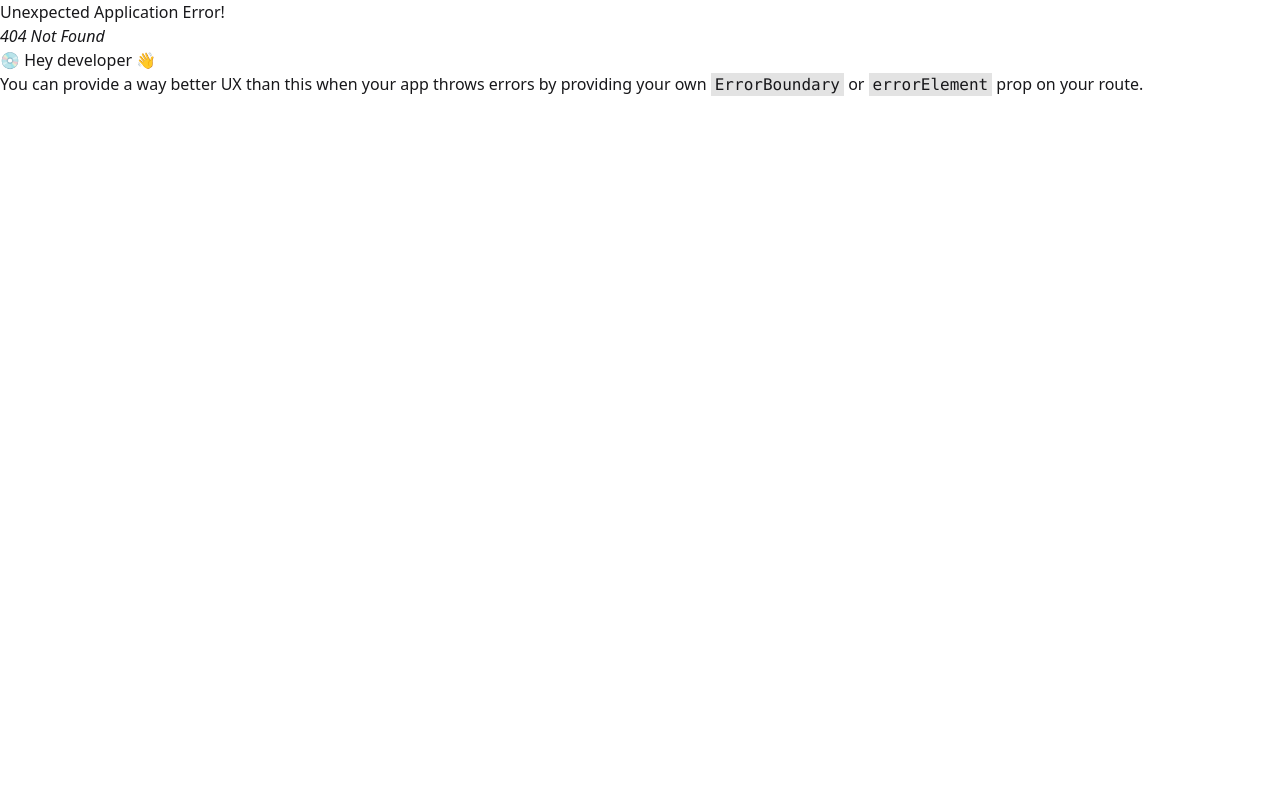
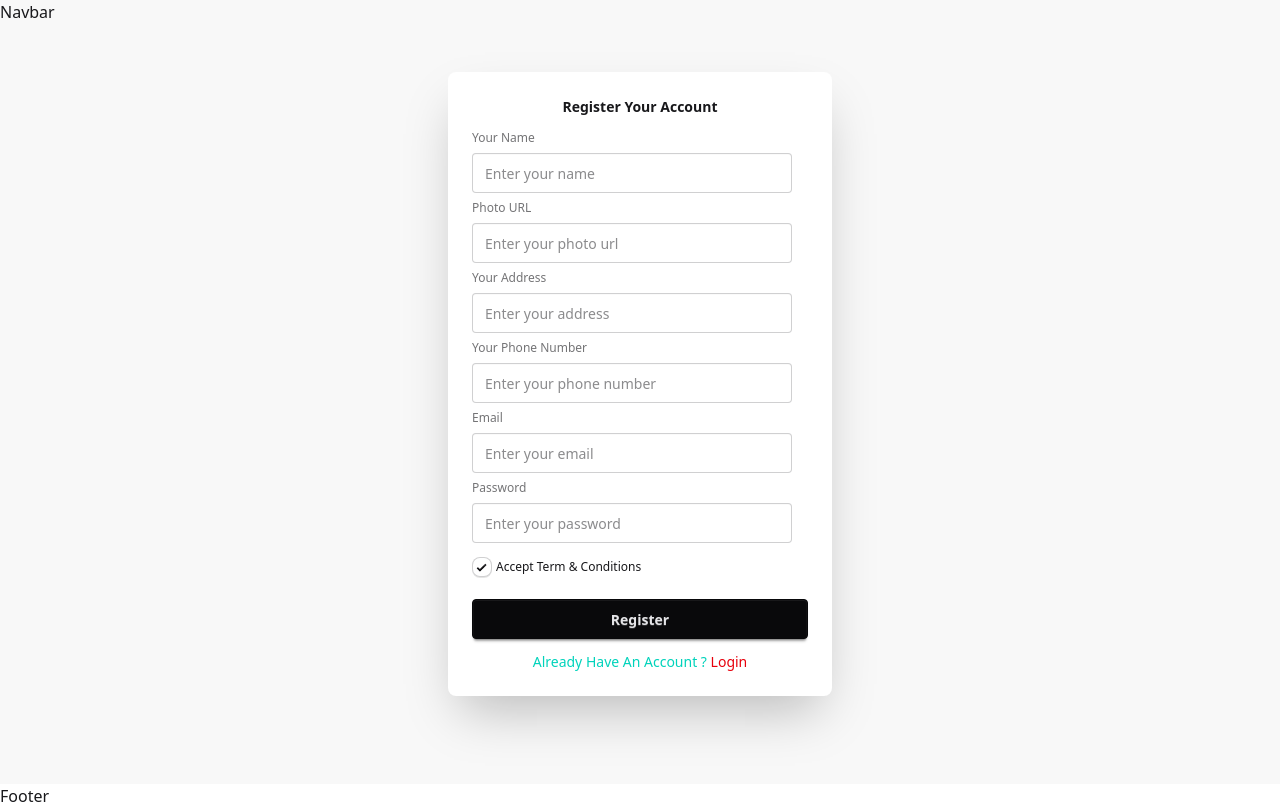
Before and after one commit to abuhurayrasyam/cafe-hub-client-with-auth, a React (Vite) app: page /signup in a window 1280 px wide. Before the commit this address had no page. Built offline with nearby package versions, Linux system fonts and the light colour scheme.

Commit message:
SignIn, SignUp's UI Created and Firebase's SignUp Functionality added. CRUD's Inset Functionality added for User

```diff
--- a/package.json
+++ b/package.json
@@ -11,7 +11,7 @@
   },
   "dependencies": {
     "@tailwindcss/vite": "^4.1.6",
-    "firebase": "^11.7.1",
+    "firebase": "^11.7.3",
     "react": "^19.1.0",
     "react-dom": "^19.1.0",
     "react-icons": "^5.5.0",
--- /dev/null
+++ b/src/context/AuthContext.jsx
@@ -0,0 +1,3 @@
+import { createContext } from "react";
+
+export const AuthContext = createContext();
--- /dev/null
+++ b/src/context/AuthProvider.jsx
@@ -0,0 +1,24 @@
+import React from 'react';
+import { AuthContext } from './AuthContext';
+import { createUserWithEmailAndPassword } from "firebase/auth";
+import auth from '../firebase/firebase.config';
+
+
+const AuthProvider = ({children}) => {
+
+    const createUser = (email, password) => {
+        return createUserWithEmailAndPassword(auth, email, password)
+    }
+
+    const userInfo = {
+        createUser
+    }
+
+    return (
+        <AuthContext.Provider value={userInfo}>
+            {children}
+        </AuthContext.Provider>
+    );
+};
+
+export default AuthProvider;
--- /dev/null
+++ b/src/firebase/firebase.config.js
@@ -0,0 +1,21 @@
+// Import the functions you need from the SDKs you need
+import { initializeApp } from "firebase/app";
+import { getAuth } from "firebase/auth";
+// TODO: Add SDKs for Firebase products that you want to use
+// https://firebase.google.com/docs/web/setup#available-libraries
+
+// Your web app's Firebase configuration
+const firebaseConfig = {
+  apiKey: import.meta.env.VITE_apiKey,
+  authDomain: import.meta.env.VITE_authDomain,
+  projectId: import.meta.env.VITE_projectId,
+  storageBucket: import.meta.env.VITE_storageBucket,
+  messagingSenderId: import.meta.env.VITE_messagingSenderId,
+  appId: import.meta.env.VITE_appId
+};
+
+// Initialize Firebase
+const app = initializeApp(firebaseConfig);
+const auth = getAuth(app);
+
+export default auth;
--- a/src/main.jsx
+++ b/src/main.jsx
@@ -3,9 +3,12 @@ import { createRoot } from 'react-dom/client'
 import './index.css'
 import { RouterProvider } from 'react-router'
 import { router } from './routes/Router.jsx'
+import AuthProvider from './context/AuthProvider.jsx'
 
 createRoot(document.getElementById('root')).render(
   <StrictMode>
-    <RouterProvider router={router} />
+    <AuthProvider>
+      <RouterProvider router={router} />
+    </AuthProvider>
   </StrictMode>,
 )
--- /dev/null
+++ b/src/pages/SignIn.jsx
@@ -0,0 +1,35 @@
+import React from 'react';
+import { Link } from 'react-router';
+
+const SignIn = () => {
+
+    const handleSignIn = (e) => {
+        e.preventDefault();
+    }
+
+    return (
+        <div className="hero bg-base-200 min-h-screen -mt-20">
+        <div className="card bg-base-100 w-full max-w-sm shrink-0 shadow-2xl">
+            <div className="card-body">
+                <h1 className="font-semibold text-center">Login Your Account</h1>
+                <form onSubmit={handleSignIn} className="fieldset">
+                <label className="label">Email</label>
+                <input type="email" className="input" name="email" placeholder="Enter your email" required />
+                <label className="label">Password</label>
+                <input type="password" className="input" name="password" placeholder="Enter your password" required />
+                <div>
+                    <a className="link link-hover">Forgot password?</a>
+                </div>
+                {
+                //   error && <p className="text-red-600">{error}</p>
+                }
+                <button className="btn btn-neutral mt-4">Login</button>
+                </form>
+                <h4 className="text-accent text-center">Don't Have An Account ? <Link to={'/auth/register'} className="text-red-600">Register</Link></h4>
+            </div>
+        </div>
+    </div>
+    );
+};
+
+export default SignIn;
--- /dev/null
+++ b/src/pages/SignUP.jsx
@@ -0,0 +1,71 @@
+import React, { useContext } from 'react';
+import { Link } from 'react-router';
+import { AuthContext } from '../context/AuthContext';
+
+const SignUP = () => {
+
+    const {createUser} = useContext(AuthContext);
+
+    const handleSignUp = (e) => {
+        e.preventDefault();
+
+        const form = e.target;
+        const formData = new FormData(form);
+        const {email, password, ...userProfile} = Object.fromEntries(formData.entries());
+
+        createUser(email, password)
+        .then((result) => {
+            console.log(result);
+            // Transfer and save users info to db via server
+            fetch('http://localhost:3000/users', {
+                 method: 'POST',
+                headers: {
+                    'content-type': 'application/json'
+                },
+                body: JSON.stringify(userProfile)
+            })
+            .then(res => res.json())
+            .then(data => {
+                if(data.insertedId){
+                    alert("User's Information Added Successfully!")
+                }
+                form.reset();
+            })
+        })
+        .catch((error) => {
+            console.log(error);
+        })
+    }
+
+    return (
+        <div className="hero bg-base-200 min-h-screen -mt-10">
+            <div className="card bg-base-100 w-full max-w-sm shrink-0 shadow-2xl">
+                <div className="card-body">
+                    <h1 className="font-semibold text-center">Register Your Account</h1>
+                    <form onSubmit={handleSignUp} className="fieldset">
+                    <label className="label">Your Name</label>
+                    <input type="text" className="input" name='name' placeholder="Enter your name" required />
+                    <label className="label">Photo URL</label>
+                    <input type="text" className="input" name='photo' placeholder="Enter your photo url" required />
+                    <label className="label">Your Address</label>
+                    <input type="text" className="input" name='address' placeholder="Enter your address" required />
+                    <label className="label">Your Phone Number</label>
+                    <input type="number" className="input" name='phoneNumber' placeholder="Enter your phone number" required />
+                    <label className="label">Email</label>
+                    <input type="email" className="input" name='email' placeholder="Enter your email" required />
+                    <label className="label">Password</label>
+                    <input type="password" className="input" name='password' placeholder="Enter your password" required />
+                    <div className='flex items-center gap-1 mt-2'>
+                        <input type="checkbox" defaultChecked className="checkbox h-5 w-5" />
+                        <a className="link link-hover">Accept Term & Conditions</a>
+                    </div>
+                    <button type='submit' className="btn btn-neutral mt-4">Register</button>
+                    </form>
+                    <h4 className="text-accent text-center">Already Have An Account ? <Link to={'/auth/login'} className="text-red-600">Login</Link></h4>
+                </div>
+            </div>
+        </div>
+    );
+};
+
+export default SignUP;
--- a/src/routes/Router.jsx
+++ b/src/routes/Router.jsx
@@ -5,6 +5,8 @@ import AddCoffee from "../pages/AddCoffee";
 import ViewCoffee from "../pages/ViewCoffee";
 import UpdateCoffee from "../pages/UpdateCoffee";
 import Loading from "../components/Loading";
+import SignUP from "../pages/SignUP";
+import SignIn from "../pages/SignIn";
 
 export const router = createBrowserRouter([
     {
@@ -33,6 +35,14 @@ export const router = createBrowserRouter([
                 loader: ({params}) => fetch(`http://localhost:3000/coffees/${params.id}`),
                 hydrateFallbackElement: <Loading></Loading>,
                 Component: UpdateCoffee
+            },
+            {
+                path: "signup",
+                Component: SignUP
+            },
+            {
+                path: "signin",
+                Component: SignIn
             }
         ]
     }
```
Also changed, not shown: 1 other file (tests, documents, lock files or other folders).
